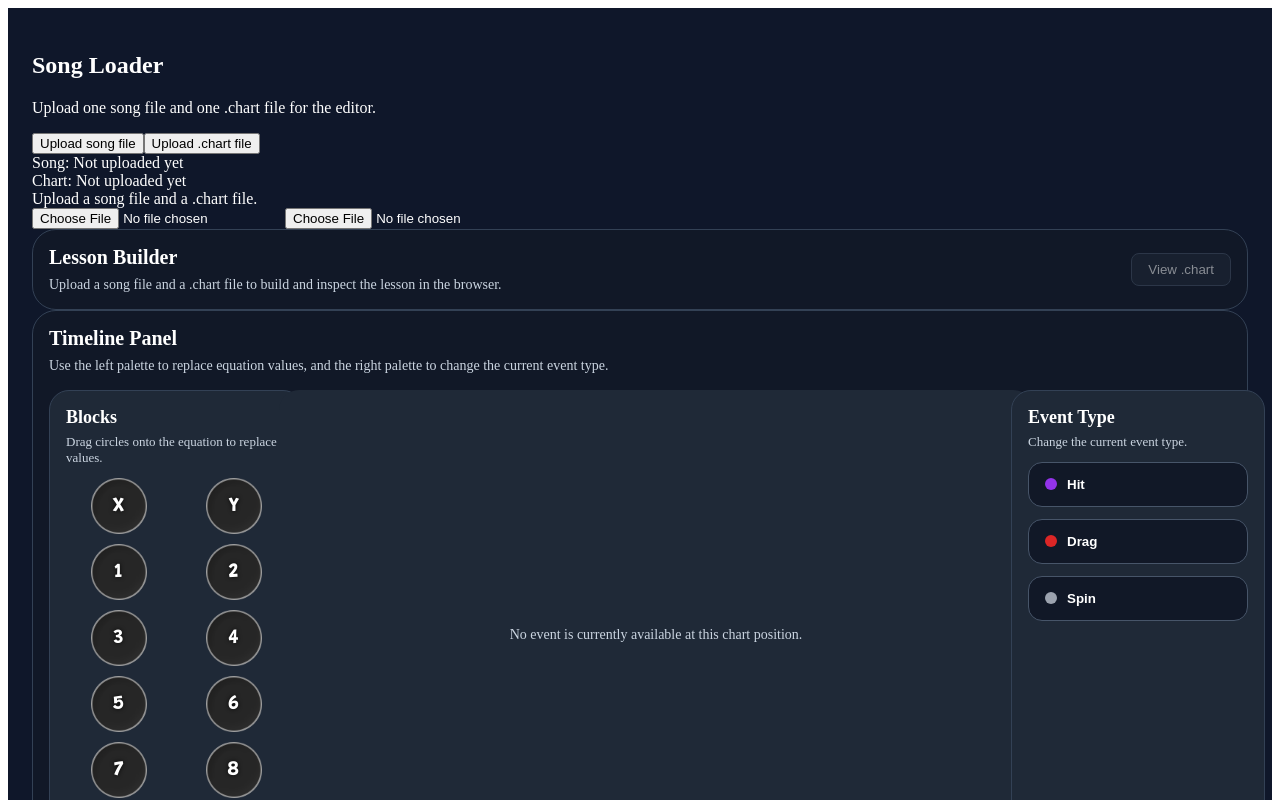
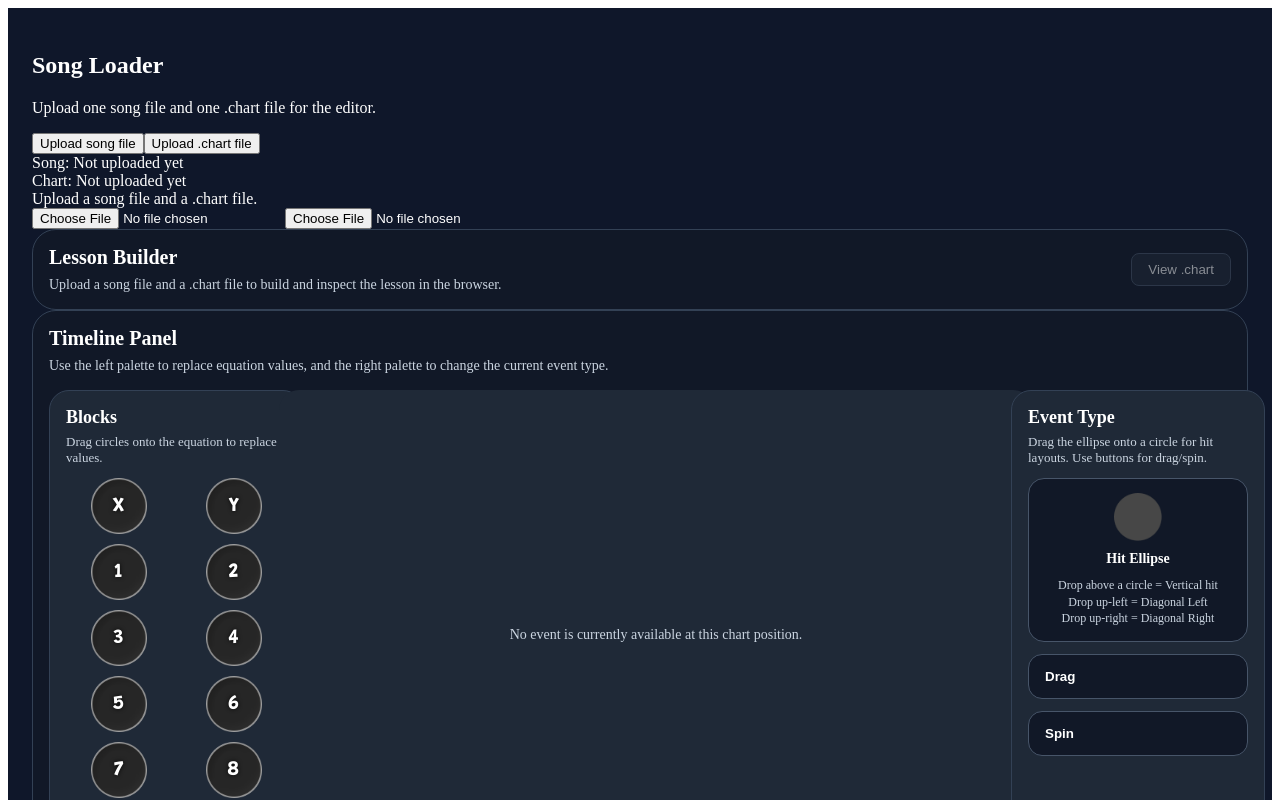
Before and after one commit to Thiiia/ultrarapidplatform, a Next.js app: page /editor in a window 1280 px wide. Shown: the top 800 px of the page. Built offline with nearby package versions, Linux system fonts and the light colour scheme.

Commit message:
Adding different hit types to editor

```diff
--- a/components/editor/BrowserTimelinePanel.tsx
+++ b/components/editor/BrowserTimelinePanel.tsx
@@ -1,9 +1,13 @@
 "use client"
 
 import { useEffect, useMemo, useRef, useState } from "react"
-import { EventEquationEditor, EquationValue } from "./EventEquationEditor"
+import {
+  EventEquationEditor,
+  EquationValue,
+  EventVisualBinding,
+} from "./EventEquationEditor"
 import { EquationBlockPalette } from "./EquationBlockPalette"
-import { EventTypePalette } from "./EventTypePalette"
+import { EventTypePalette, EditorEventMode } from "./EventTypePalette"
 
 type BrowserTimelinePanelProps = {
   songFile: File | null
@@ -12,7 +16,7 @@ type BrowserTimelinePanelProps = {
   onChartTextChange?: (nextChartText: string) => void
 }
 
-type ChartEventType = "hit" | "drag" | "spin"
+type ChartEventType = "hit" | "drag"
 
 type ParsedChartEvent = {
   id: string
@@ -23,6 +27,10 @@ type ParsedChartEvent = {
   seconds: number
   label: string
   color: { r: number; g: number; b: number }
+}
+
+type EffectiveEvent = ParsedChartEvent & {
+  editorMode: EditorEventMode
 }
 
 type SyncBpmPoint = {
@@ -45,11 +53,16 @@ type TimelineSegment = {
   color: { r: number; g: number; b: number }
 }
 
+type EventBinding = {
+  equation: EquationValue
+  visual: EventVisualBinding
+}
+
 type EquationBindingsFile = {
-  version: 1
+  version: 2
   chartFileName: string
   chartSignature: string
-  bindings: Record<string, EquationValue>
+  bindings: Record<string, EventBinding>
 }
 
 const HIT_COLOR = { r: 147, g: 51, b: 234 }
@@ -179,8 +192,28 @@ function parseTrackSection(chartText: string) {
   return ""
 }
 
-function buildEventId(type: ChartEventType, tick: number, lane: number, length: number, index: number) {
-  return `${type}:${tick}:${lane}:${length}:${index}`
+function buildEventId(tick: number, lane: number, index: number) {
+  return `${tick}:${lane}:${index}`
+}
+
+function getDefaultVisualForParsedEvent(type: ChartEventType): EventVisualBinding {
+  if (type === "drag") {
+    return {
+      mode: "drag",
+      hitAnchorSlot: "leftB",
+    }
+  }
+
+  return {
+    mode: "hit_vertical",
+    hitAnchorSlot: "leftB",
+  }
+}
+
+function getColorForMode(mode: EditorEventMode) {
+  if (mode === "drag") return DRAG_COLOR
+  if (mode === "spin") return SPIN_COLOR
+  return HIT_COLOR
 }
 
 function parseChartData(chartText: string): ParsedChartData {
@@ -210,7 +243,7 @@ function parseChartData(chartText: string): ParsedChartData {
       const color = type === "drag" ? DRAG_COLOR : HIT_COLOR
 
       return {
-        id: buildEventId(type, tick, lane, length, index),
+        id: buildEventId(tick, lane, index),
         type,
         tick,
         lane,
@@ -239,12 +272,16 @@ function parseChartData(chartText: string): ParsedChartData {
   return { resolution, events, hits, drags, spins, maxTick }
 }
 
-function getNearbyEvents(events: ParsedChartEvent[], currentTime: number, windowSeconds = 3) {
+function getNearbyEvents<T extends { seconds: number }>(
+  events: T[],
+  currentTime: number,
+  windowSeconds = 3
+) {
   return events.filter((event) => Math.abs(event.seconds - currentTime) <= windowSeconds)
 }
 
 function buildTimelineSegments(
-  events: ParsedChartEvent[],
+  events: Array<{ seconds: number; color: { r: number; g: number; b: number } }>,
   duration: number,
   sliderWidthPx = 1200,
   segmentWidthPx = 4
@@ -279,14 +316,13 @@ function buildSegmentGradient(segments: TimelineSegment[], duration: number) {
     const startPercent = (segment.startSeconds / duration) * 100
     const endPercent = (segment.endSeconds / duration) * 100
     const color = rgbToCss(segment.color)
-
     stops.push(`${color} ${startPercent}%`, `${color} ${endPercent}%`)
   }
 
   return `linear-gradient(to right, ${stops.join(", ")})`
 }
 
-function getCurrentEventIndex(events: ParsedChartEvent[], currentTime: number) {
+function getCurrentEventIndex<T extends { seconds: number }>(events: T[], currentTime: number) {
   if (!events.length) return -1
 
   let closestIndex = 0
@@ -317,16 +353,21 @@ function downloadEquationBindings(fileName: string, content: EquationBindingsFil
   URL.revokeObjectURL(url)
 }
 
-function updateChartEventType(
+function updateChartEventMode(
   chartText: string,
   event: ParsedChartEvent,
-  nextType: ChartEventType
+  nextMode: EditorEventMode
 ) {
-  if (nextType === "spin") {
+  if (nextMode === "spin") {
     return chartText
   }
 
-  const nextLength = nextType === "hit" ? 0 : event.length > 0 ? event.length : 240
+  const nextLength =
+    nextMode === "drag"
+      ? event.length > 0
+        ? event.length
+        : 240
+      : 0
 
   const escapedTick = String(event.tick).replace(/[.*+?^${}()|[\]\\]/g, "\\$&")
   const escapedLane = String(event.lane).replace(/[.*+?^${}()|[\]\\]/g, "\\$&")
@@ -346,7 +387,7 @@ function HorizontalDotPanel({
   dotClassName,
 }: {
   title: string
-  events: ParsedChartEvent[]
+  events: EffectiveEvent[]
   dotClassName: string
 }) {
   return (
@@ -418,14 +459,19 @@ export function BrowserTimelinePanel({
   const parsed = useMemo(() => parseChartData(chartText), [chartText])
   const chartSignature = useMemo(() => buildChartSignature(parsed), [parsed])
 
-  const [equationsByEventId, setEquationsByEventId] = useState<Record<string, EquationValue>>({})
+  const [bindingsByEventId, setBindingsByEventId] = useState<Record<string, EventBinding>>({})
 
   useEffect(() => {
-    setEquationsByEventId((prev) => {
-      const nextBindings: Record<string, EquationValue> = {}
+    setBindingsByEventId((prev) => {
+      const nextBindings: Record<string, EventBinding> = {}
+
       parsed.events.forEach((event) => {
-        nextBindings[event.id] = prev[event.id] ?? { ...DEFAULT_EQUATION }
+        nextBindings[event.id] = prev[event.id] ?? {
+          equation: { ...DEFAULT_EQUATION },
+          visual: getDefaultVisualForParsedEvent(event.type),
+        }
       })
+
       return nextBindings
     })
   }, [parsed])
@@ -447,9 +493,43 @@ export function BrowserTimelinePanel({
     }
   }, [songFile])
 
+  const effectiveEvents = useMemo<EffectiveEvent[]>(() => {
+    return parsed.events.map((event) => {
+      const binding = bindingsByEventId[event.id]
+      const mode = binding?.visual.mode ?? getDefaultVisualForParsedEvent(event.type).mode
+
+      return {
+        ...event,
+        editorMode: mode,
+        color: getColorForMode(mode),
+      }
+    })
+  }, [parsed.events, bindingsByEventId])
+
+  const effectiveHits = useMemo(
+    () =>
+      effectiveEvents.filter(
+        (event) =>
+          event.editorMode === "hit_vertical" ||
+          event.editorMode === "hit_diagonal_left" ||
+          event.editorMode === "hit_diagonal_right"
+      ),
+    [effectiveEvents]
+  )
+
+  const effectiveDrags = useMemo(
+    () => effectiveEvents.filter((event) => event.editorMode === "drag"),
+    [effectiveEvents]
+  )
+
+  const effectiveSpins = useMemo(
+    () => effectiveEvents.filter((event) => event.editorMode === "spin"),
+    [effectiveEvents]
+  )
+
   const timelineSegments = useMemo(
-    () => buildTimelineSegments(parsed.events, duration, 1200, 4),
-    [parsed.events, duration]
+    () => buildTimelineSegments(effectiveEvents, duration, 1200, 4),
+    [effectiveEvents, duration]
   )
 
   const timelineGradient = useMemo(
@@ -488,17 +568,17 @@ export function BrowserTimelinePanel({
     }
   }
 
-  const nearbyHits = useMemo(() => getNearbyEvents(parsed.hits, currentTime), [parsed.hits, currentTime])
-  const nearbyDrags = useMemo(() => getNearbyEvents(parsed.drags, currentTime), [parsed.drags, currentTime])
-  const nearbySpins = useMemo(() => getNearbyEvents(parsed.spins, currentTime), [parsed.spins, currentTime])
+  const nearbyHits = useMemo(() => getNearbyEvents(effectiveHits, currentTime), [effectiveHits, currentTime])
+  const nearbyDrags = useMemo(() => getNearbyEvents(effectiveDrags, currentTime), [effectiveDrags, currentTime])
+  const nearbySpins = useMemo(() => getNearbyEvents(effectiveSpins, currentTime), [effectiveSpins, currentTime])
 
   const currentEventIndex = useMemo(
-    () => getCurrentEventIndex(parsed.events, currentTime),
-    [parsed.events, currentTime]
+    () => getCurrentEventIndex(effectiveEvents, currentTime),
+    [effectiveEvents, currentTime]
   )
 
-  const currentEvent = currentEventIndex >= 0 ? parsed.events[currentEventIndex] : null
-  const currentEquation = currentEvent ? equationsByEventId[currentEvent.id] ?? DEFAULT_EQUATION : null
+  const currentEvent = currentEventIndex >= 0 ? effectiveEvents[currentEventIndex] : null
+  const currentBinding = currentEvent ? bindingsByEventId[currentEvent.id] : null
 
   const chartPosition = duration > 0 ? currentTime / duration : 0
   const estimatedChartTick = Math.round(chartPosition * parsed.maxTick)
@@ -506,10 +586,10 @@ export function BrowserTimelinePanel({
   const handleExport = () => {
     const fileBase = chartFileName.replace(/\.chart$/i, "")
     downloadEquationBindings(`${fileBase}.equations.json`, {
-      version: 1,
+      version: 2,
       chartFileName,
       chartSignature,
-      bindings: equationsByEventId,
+      bindings: bindingsByEventId,
     })
   }
 
@@ -517,13 +597,14 @@ export function BrowserTimelinePanel({
     try {
       const raw = await file.text()
       const parsedFile = JSON.parse(raw) as EquationBindingsFile
+
       if (!parsedFile.bindings || typeof parsedFile.bindings !== "object") return
 
       if (parsedFile.chartSignature !== chartSignature) {
         console.warn("Equation binding file does not match current chart signature.")
       }
 
-      setEquationsByEventId((prev) => ({
+      setBindingsByEventId((prev) => ({
         ...prev,
         ...parsedFile.bindings,
       }))
@@ -532,10 +613,21 @@ export function BrowserTimelinePanel({
     }
   }
 
-  const handleTypeChange = (nextType: ChartEventType) => {
+  const handleModeChange = (nextMode: EditorEventMode) => {
     if (!currentEvent) return
 
-    const nextChartText = updateChartEventType(chartText, currentEvent, nextType)
+    setBindingsByEventId((prev) => ({
+      ...prev,
+      [currentEvent.id]: {
+        equation: prev[currentEvent.id]?.equation ?? { ...DEFAULT_EQUATION },
+        visual: {
+          mode: nextMode,
+          hitAnchorSlot: prev[currentEvent.id]?.visual.hitAnchorSlot ?? "leftB",
+        },
+      },
+    }))
+
+    const nextChartText = updateChartEventMode(chartText, currentEvent, nextMode)
     if (nextChartText !== chartText) {
       onChartTextChange?.(nextChartText)
     }
@@ -587,16 +679,33 @@ export function BrowserTimelinePanel({
             padding: "16px",
           }}
         >
-          {currentEvent && currentEquation ? (
+          {currentEvent && currentBinding ? (
             <EventEquationEditor
-              value={currentEquation}
+              value={currentBinding.equation}
               onChange={(nextEquation) => {
-                setEquationsByEventId((prev) => ({
+                setBindingsByEventId((prev) => ({
                   ...prev,
-                  [currentEvent.id]: nextEquation,
+                  [currentEvent.id]: {
+                    equation: nextEquation,
+                    visual: prev[currentEvent.id]?.visual ?? getDefaultVisualForParsedEvent("hit"),
+                  },
                 }))
               }}
-              eventType={currentEvent.type}
+              eventVisual={currentBinding.visual}
+              onEventVisualChange={(nextVisual) => {
+                setBindingsByEventId((prev) => ({
+                  ...prev,
+                  [currentEvent.id]: {
+                    equation: prev[currentEvent.id]?.equation ?? { ...DEFAULT_EQUATION },
+                    visual: nextVisual,
+                  },
+                }))
+
+                const nextChartText = updateChartEventMode(chartText, currentEvent, nextVisual.mode)
+                if (nextChartText !== chartText) {
+                  onChartTextChange?.(nextChartText)
+                }
+              }}
             />
           ) : (
             <div
@@ -617,8 +726,8 @@ export function BrowserTimelinePanel({
 
         <div style={{ display: "flex" }}>
           <EventTypePalette
-            currentType={currentEvent?.type ?? null}
-            onSelectType={handleTypeChange}
+            currentMode={currentBinding?.visual.mode ?? null}
+            onSelectMode={handleModeChange}
           />
         </div>
       </div>
@@ -703,7 +812,7 @@ export function BrowserTimelinePanel({
         </div>
 
         <div style={{ fontSize: "14px", color: "#cbd5e1" }}>
-          Parsed events: {parsed.events.length}
+          Parsed events: {effectiveEvents.length}
         </div>
 
         <div style={{ fontSize: "14px", color: "#cbd5e1" }}>
--- a/components/editor/EventEquationEditor.tsx
+++ b/components/editor/EventEquationEditor.tsx
@@ -3,6 +3,7 @@
 import Image from "next/image"
 import { useEffect, useMemo, useRef, useState } from "react"
 import { EquationCircle } from "./EquationCircle"
+import type { EditorEventMode } from "./EventTypePalette"
 
 export type EquationValue = {
   leftA: string
@@ -12,18 +13,68 @@ export type EquationValue = {
   right: string
 }
 
+export type EquationSlot = "leftA" | "leftB" | "right"
+
+export type EventVisualBinding = {
+  mode: EditorEventMode
+  hitAnchorSlot: EquationSlot | null
+}
+
 type EventEquationEditorProps = {
   value: EquationValue
   onChange: (value: EquationValue) => void
-  eventType?: "hit" | "drag" | "spin" | null
+  eventVisual: EventVisualBinding
+  onEventVisualChange: (value: EventVisualBinding) => void
 }
 
 const OPERATOR_OPTIONS: Array<EquationValue["operatorA"]> = ["+", "-", "×", "÷"]
 
+function inferHitModeFromDrop(
+  relativeX: number,
+  relativeY: number
+): EditorEventMode {
+  if (Math.abs(relativeX) < 10) {
+    return "hit_vertical"
+  }
+
+  if (relativeX < 0) {
+    return "hit_diagonal_left"
+  }
+
+  return "hit_diagonal_right"
+}
+
+function getHitEllipseOffsets(mode: EditorEventMode, circleSize: number) {
+  const verticalY = circleSize * 0.78
+  const diagonalX = circleSize * 0.72
+  const diagonalY = circleSize * 0.62
+
+  switch (mode) {
+    case "hit_vertical":
+      return [
+        { x: 0, y: -verticalY },
+        { x: 0, y: verticalY },
+      ]
+    case "hit_diagonal_left":
+      return [
+        { x: -diagonalX, y: -diagonalY },
+        { x: diagonalX, y: diagonalY },
+      ]
+    case "hit_diagonal_right":
+      return [
+        { x: diagonalX, y: -diagonalY },
+        { x: -diagonalX, y: diagonalY },
+      ]
+    default:
+      return []
+  }
+}
+
 export function EventEquationEditor({
   value,
   onChange,
-  eventType = null,
+  eventVisual,
+  onEventVisualChange,
 }: EventEquationEditorProps) {
   const containerRef = useRef<HTMLDivElement | null>(null)
   const [circleSize, setCircleSize] = useState(56)
@@ -65,12 +116,77 @@ export function EventEquationEditor({
     })
   }
 
-  const handleDropOnSlot = (slot: "leftA" | "leftB" | "right", droppedValue: string) => {
-    update(slot, droppedValue)
+  const handleDropOnSlot = (
+    slot: EquationSlot,
+    event: React.DragEvent<HTMLDivElement>
+  ) => {
+    event.preventDefault()
+
+    const equationBlock =
+      event.dataTransfer.getData("application/x-equation-block") ||
+      event.dataTransfer.getData("text/plain")
+
+    const hitEllipse = event.dataTransfer.getData("application/x-hit-ellipse")
+
+    if (hitEllipse) {
+      const rect = event.currentTarget.getBoundingClientRect()
+      const centerX = rect.left + rect.width / 2
+      const centerY = rect.top + rect.height / 2
+
+      const relativeX = event.clientX - centerX
+      const relativeY = event.clientY - centerY
+
+      // We care about the 3 "upper" placements.
+      // If dropped low, we still infer left/right/vertical from x.
+      const nextMode = inferHitModeFromDrop(relativeX, relativeY)
+
+      onEventVisualChange({
+        mode: nextMode,
+        hitAnchorSlot: slot,
+      })
+      return
+    }
+
+    if (equationBlock) {
+      update(slot, equationBlock)
+    }
+  }
+
+  const renderHitEllipses = (slot: EquationSlot) => {
+    const isHitMode =
+      eventVisual.mode === "hit_vertical" ||
+      eventVisual.mode === "hit_diagonal_left" ||
+      eventVisual.mode === "hit_diagonal_right"
+
+    if (!isHitMode || eventVisual.hitAnchorSlot !== slot) return null
+
+    const markerSize = Math.round(circleSize * 0.62)
+    const offsets = getHitEllipseOffsets(eventVisual.mode, circleSize)
+
+    return offsets.map((offset, index) => (
+      <Image
+        key={`${slot}-${eventVisual.mode}-${index}`}
+        src="/images/hit-ellipse.png"
+        alt="Hit ellipse marker"
+        width={markerSize}
+        height={markerSize}
+        style={{
+          position: "absolute",
+          left: "50%",
+          top: "50%",
+          width: `${markerSize}px`,
+          height: `${markerSize}px`,
+          transform: `translate(calc(-50% + ${offset.x}px), calc(-50% + ${offset.y}px))`,
+          zIndex: 1,
+          pointerEvents: "none",
+          userSelect: "none",
+        }}
+      />
+    ))
   }
 
   const renderDroppableCircle = (
-    slot: "leftA" | "leftB" | "right",
+    slot: EquationSlot,
     currentValue: string,
     placeholder: string
   ) => {
@@ -80,16 +196,7 @@ export function EventEquationEditor({
           event.preventDefault()
           event.dataTransfer.dropEffect = "copy"
         }}
-        onDrop={(event) => {
-          event.preventDefault()
-          const droppedValue =
-            event.dataTransfer.getData("application/x-equation-block") ||
-            event.dataTransfer.getData("text/plain")
-
-          if (droppedValue) {
-            handleDropOnSlot(slot, droppedValue)
-          }
-        }}
+        onDrop={(event) => handleDropOnSlot(slot, event)}
         style={{
           display: "flex",
           alignItems: "center",
@@ -98,14 +205,20 @@ export function EventEquationEditor({
           outline: "2px dashed transparent",
           position: "relative",
           zIndex: 2,
+          minWidth: `${circleSize}px`,
+          minHeight: `${circleSize}px`,
         }}
       >
+        {renderHitEllipses(slot)}
+
+        <div style={{ position: "relative", zIndex: 3 }}>
           <EquationCircle
             value={currentValue}
             onChange={(next) => update(slot, next)}
             placeholder={placeholder}
             size={circleSize}
           />
+        </div>
       </div>
     )
   }
@@ -142,7 +255,7 @@ export function EventEquationEditor({
             color: "#cbd5e1",
           }}
         >
-          Drag blocks from the left or type directly into the circles.
+          Drag number blocks onto circles. Drag the ellipse marker onto a circle to set the hit layout.
         </p>
       </div>
 
@@ -165,7 +278,7 @@ export function EventEquationEditor({
             alignItems: "center",
             justifyContent: "center",
             gap: "14px",
-            padding: "18px 16px 48px 16px",
+            padding: "28px 20px 56px 20px",
             minWidth: "max-content",
           }}
         >
@@ -190,7 +303,7 @@ export function EventEquationEditor({
               minWidth: "24px",
               cursor: "pointer",
               position: "relative",
-              zIndex: 2,
+              zIndex: 3,
             }}
           >
             {OPERATOR_OPTIONS.map((option) => (
@@ -209,7 +322,7 @@ export function EventEquationEditor({
               zIndex: 2,
             }}
           >
-            {eventType === "drag" && (
+            {eventVisual.mode === "drag" && (
               <Image
                 src="/images/drag-arc.png"
                 alt="Drag arc"
@@ -240,7 +353,7 @@ export function EventEquationEditor({
               display: "inline-block",
               color: "#FFFFFF",
               position: "relative",
-              zIndex: 2,
+              zIndex: 3,
             }}
           >
             {value.equals}
--- a/components/editor/EventTypePalette.tsx
+++ b/components/editor/EventTypePalette.tsx
@@ -1,23 +1,22 @@
 "use client"
 
+import Image from "next/image"
+
+export type EditorEventMode =
+  | "hit_vertical"
+  | "hit_diagonal_left"
+  | "hit_diagonal_right"
+  | "drag"
+  | "spin"
+
 type EventTypePaletteProps = {
-  currentType: "hit" | "drag" | "spin" | null
-  onSelectType: (type: "hit" | "drag" | "spin") => void
+  currentMode: EditorEventMode | null
+  onSelectMode: (mode: EditorEventMode) => void
 }
 
-const TYPES: Array<{
-  key: "hit" | "drag" | "spin"
-  label: string
-  color: string
-}> = [
-  { key: "hit", label: "Hit", color: "#9333ea" },
-  { key: "drag", label: "Drag", color: "#dc2626" },
-  { key: "spin", label: "Spin", color: "#9ca3af" },
-]
-
 export function EventTypePalette({
-  currentType,
-  onSelectType,
+  currentMode,
+  onSelectMode,
 }: EventTypePaletteProps) {
   return (
     <div
@@ -52,44 +51,87 @@ export function EventTypePalette({
             color: "#cbd5e1",
           }}
         >
-          Change the current event type.
+          Drag the ellipse onto a circle for hit layouts. Use buttons for drag/spin.
         </p>
       </div>
 
-      {TYPES.map((type) => {
-        const active = currentType === type.key
+      <div
+        draggable
+        onDragStart={(event) => {
+          event.dataTransfer.setData("application/x-hit-ellipse", "hit-ellipse")
+          event.dataTransfer.effectAllowed = "copy"
+        }}
+        style={{
+          borderRadius: "16px",
+          border: "1px solid #475569",
+          background: "#111827",
+          padding: "14px",
+          cursor: "grab",
+          display: "flex",
+          flexDirection: "column",
+          gap: "10px",
+          alignItems: "center",
+          textAlign: "center",
+        }}
+      >
+        <Image
+          src="/images/hit-ellipse.png"
+          alt="Hit ellipse"
+          width={48}
+          height={48}
+          style={{
+            width: "48px",
+            height: "48px",
+            objectFit: "contain",
+            pointerEvents: "none",
+            userSelect: "none",
+          }}
+        />
+        <div style={{ fontWeight: 700, color: "#FFFFFF", fontSize: "14px" }}>
+          Hit Ellipse
+        </div>
+        <div style={{ fontSize: "12px", color: "#cbd5e1", lineHeight: 1.4 }}>
+          Drop above a circle = Vertical hit
+          <br />
+          Drop up-left = Diagonal Left
+          <br />
+          Drop up-right = Diagonal Right
+        </div>
+      </div>
 
-        return (
       <button
-            key={type.key}
         type="button"
-            onClick={() => onSelectType(type.key)}
+        onClick={() => onSelectMode("drag")}
         style={{
           borderRadius: "14px",
-              border: active ? `2px solid ${type.color}` : "1px solid #475569",
-              background: active ? "#0f172a" : "#111827",
+          border: currentMode === "drag" ? "2px solid #dc2626" : "1px solid #475569",
+          background: currentMode === "drag" ? "#0f172a" : "#111827",
           color: "#FFFFFF",
           padding: "14px 16px",
           cursor: "pointer",
           textAlign: "left",
-              display: "flex",
-              alignItems: "center",
-              gap: "10px",
+          fontWeight: 600,
         }}
       >
-            <span
+        Drag
+      </button>
+
+      <button
+        type="button"
+        onClick={() => onSelectMode("spin")}
         style={{
-                width: "12px",
-                height: "12px",
-                borderRadius: "9999px",
-                background: type.color,
-                flexShrink: 0,
+          borderRadius: "14px",
+          border: currentMode === "spin" ? "2px solid #9ca3af" : "1px solid #475569",
+          background: currentMode === "spin" ? "#0f172a" : "#111827",
+          color: "#FFFFFF",
+          padding: "14px 16px",
+          cursor: "pointer",
+          textAlign: "left",
+          fontWeight: 600,
         }}
-            />
-            <span style={{ fontWeight: 600 }}>{type.label}</span>
+      >
+        Spin
       </button>
-        )
-      })}
     </div>
   )
 }
```
Also changed, not shown: public/images/hit-ellipse.png (added). Lines whose indentation alone changed are shown as unchanged.
